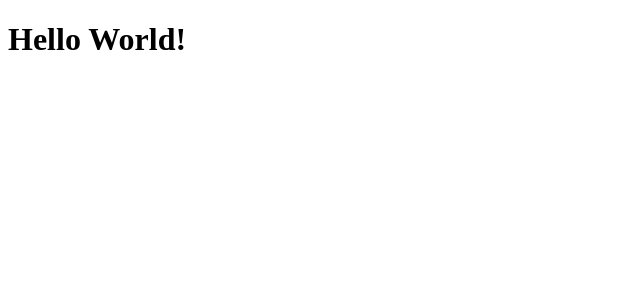
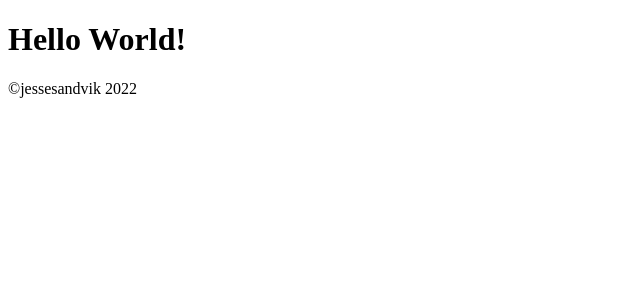
Before and after one commit to JesseSandvik/toolkit-front-end, a React (Create React App) app: page / in a window 1280 px wide. Shown: the top 300 px of the page, without its empty margins (0-640 px from the left). Built offline with nearby package versions, Linux system fonts and the light colour scheme.

Commit message:
footer created, content added following tdd

```diff
--- a/src/App.js
+++ b/src/App.js
@@ -1,10 +1,15 @@
 import {useState} from 'react';
+import Footer from './organisms/footer/Footer';
 
 const App = () => {
   const [variable, setVariable] = useState('World');
   return (
     <div className="App">
-      <h1>{`Hello ${variable}!`}</h1>
+      <header>
+        <h1>{`Hello ${variable}!`}</h1>
+      </header>
+      <main></main>
+      <Footer />
     </div>
   );
 };
--- /dev/null
+++ b/src/appData/index.js
@@ -0,0 +1 @@
+export const creator = 'jessesandvik';
--- /dev/null
+++ b/src/organisms/footer/Footer.js
@@ -0,0 +1,11 @@
+import {creator} from '../../appData';
+
+const Footer = () => {
+  return (
+    <footer role="contentinfo">
+      &copy;{creator} {new Date().getFullYear()}
+    </footer>
+  );
+};
+
+export default Footer;
```
Also changed, not shown: 1 other file (tests, documents, lock files or other folders).
